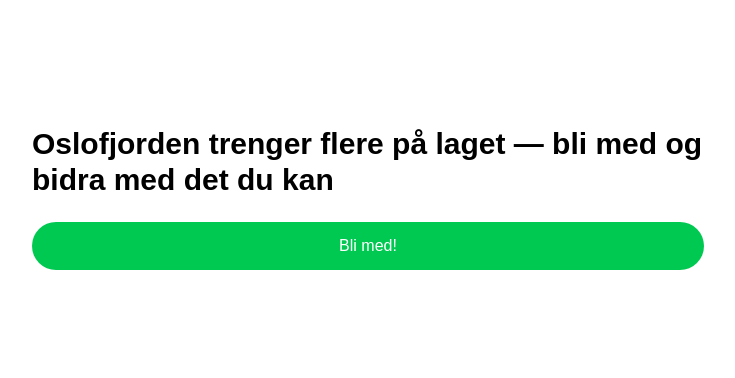
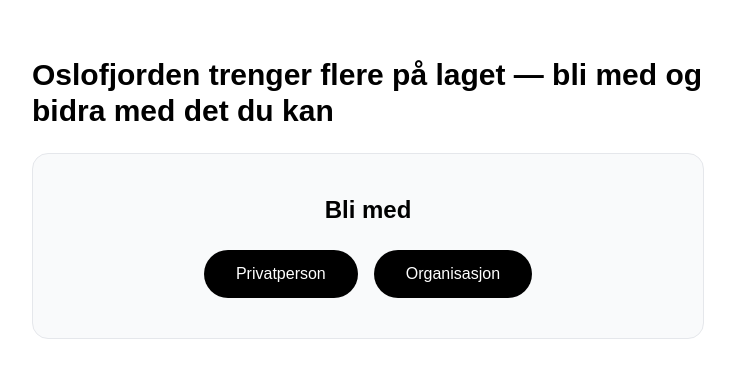
Before and after one commit to Padriv/paadriv-redd-fjorden, a Next.js app: page / in a window 1280 px wide. Shown: the part 202-580 px from the top of the page, without its empty margins (272-1007 px from the left). Built offline with nearby package versions, Linux system fonts and the light colour scheme.

Commit message:
feat: legg til bli med-seksjon med to innmeldingsknapper
Erstatter enkel knapp med en seksjon som har overskrift og separate knapper for privatperson og organisasjon.

```diff
--- a/app/components/InterestButton.tsx
+++ b/app/components/InterestButton.tsx
@@ -1,10 +1,21 @@
 export default function InterestButton() {
   return (
-    <a
-      href="#meld-interesse"
-      className="flex h-12 items-center justify-center rounded-full bg-green-500 px-8 text-base font-medium text-white transition-colors hover:bg-green-600"
-    >
-      Bli med!
-    </a>
+    <div className="flex flex-col items-center gap-6 rounded-2xl border border-gray-200 bg-gray-50 px-12 py-10">
+      <h2 className="text-2xl font-semibold text-black">Bli med</h2>
+      <div className="flex gap-4">
+        <a
+          href="#meld-interesse-privatperson"
+          className="flex h-12 items-center justify-center rounded-full bg-black px-8 text-base font-medium text-white transition-colors hover:bg-gray-800"
+        >
+          Privatperson
+        </a>
+        <a
+          href="#meld-interesse-organisasjon"
+          className="flex h-12 items-center justify-center rounded-full bg-black px-8 text-base font-medium text-white transition-colors hover:bg-gray-800"
+        >
+          Organisasjon
+        </a>
+      </div>
+    </div>
   );
 }
```
